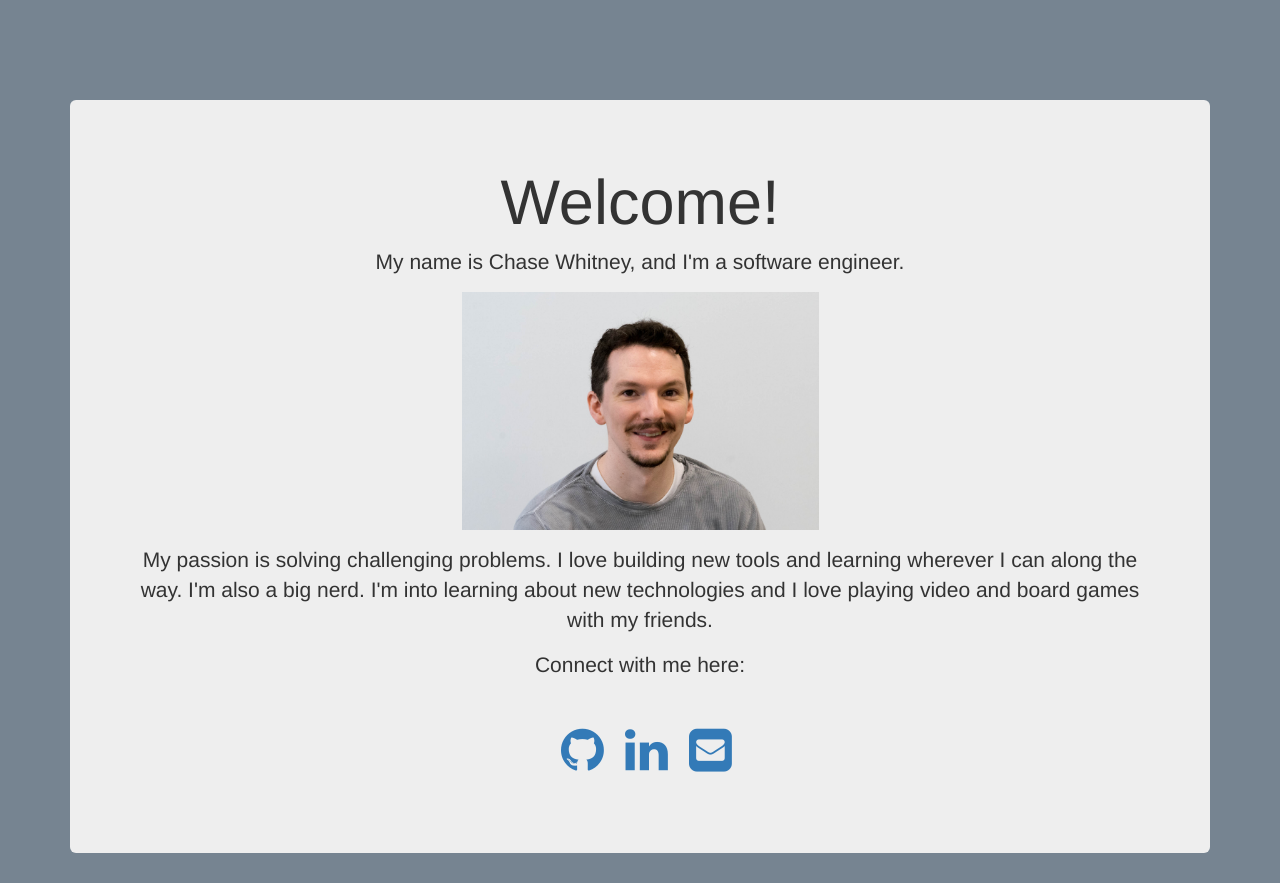
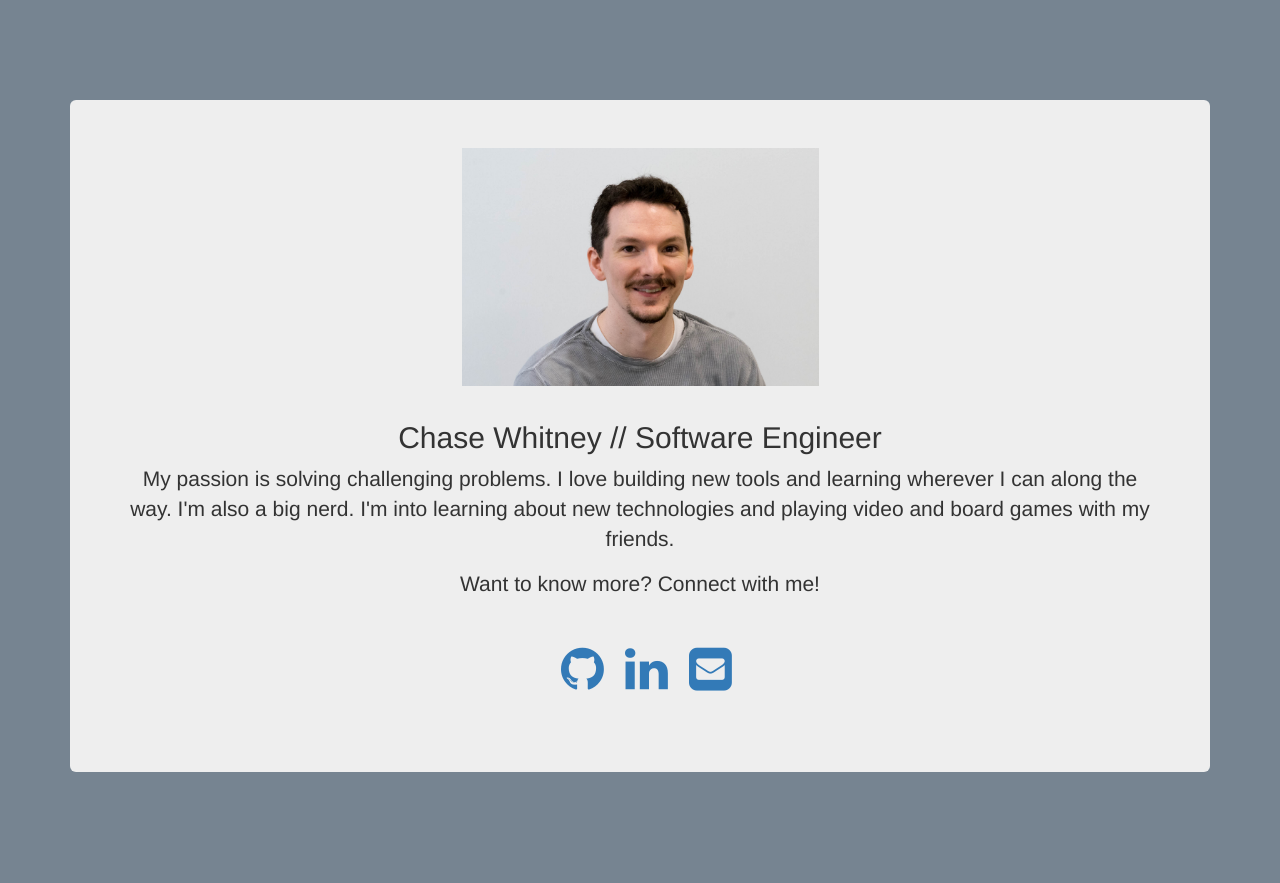
Before and after one commit to chasewhitney/aboutme, a plain HTML site: page index.html in a window 1280 px wide. After the commit the page ends 802 px from the top, so only its background shows below. Drawn offline with Linux system fonts and the light colour scheme.

Commit message:
edited wording

```diff
--- a/index.html
+++ b/index.html
@@ -11,11 +11,13 @@
     <div class="row">
       <div class="col-md-12">
         <div class="jumbotron">
-          <h1>Welcome!</h1>
-          <p>My name is Chase Whitney, and I'm a software engineer.</p>
+
+
           <img src="chase.jpg" alt="Chase Whitney photo">
-          <p>My passion is solving challenging problems. I love building new tools and learning wherever I can along the way. I'm also a big nerd. I'm into learning about new technologies and I love playing video and board games with my friends.</p>
-          <p>Connect with me here:</p>
+
+          <h2>Chase Whitney // Software Engineer</h2>
+          <p>My passion is solving challenging problems. I love building new tools and learning wherever I can along the way. I'm also a big nerd. I'm into learning about new technologies and playing video and board games with my friends.</p>
+          <p>Want to know more? Connect with me!</p>
           <div class="icons">
             <a href="https://github.com/chasewhitney" class="fa fa-github"></a>
             <a href="https://www.linkedin.com/in/chase-whitney-3b179a144/" class="fa fa1 fa-linkedin"></a>
```
